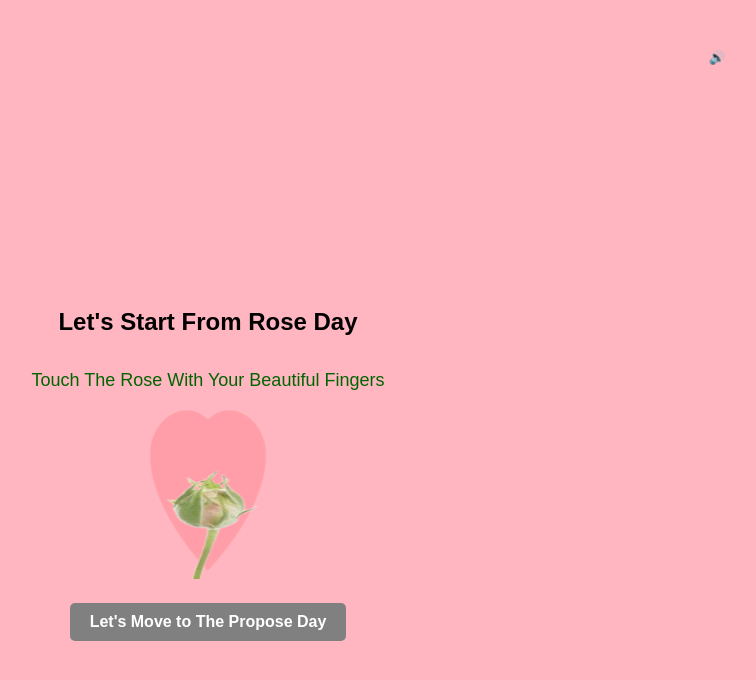
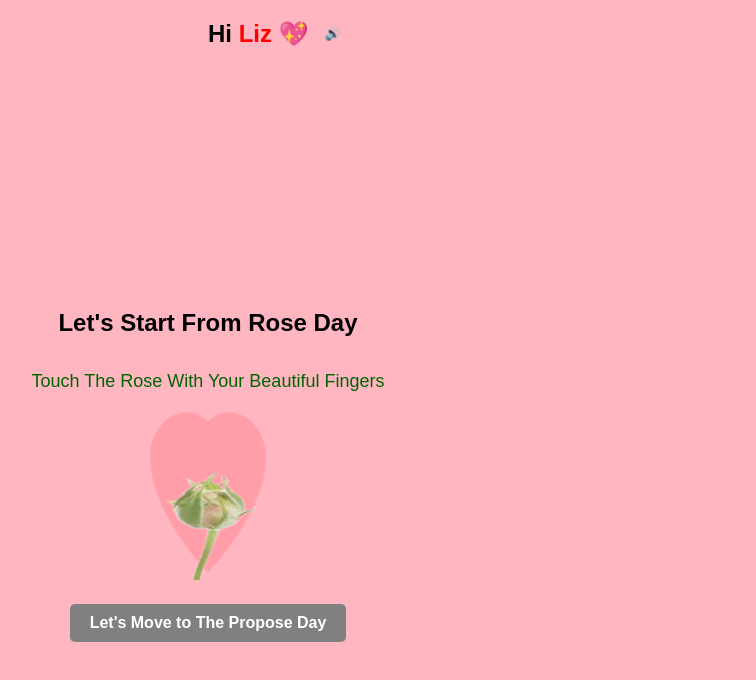
Before and after one commit to Aritra45/ValentineDay, a React (Create React App) app: page / in a window 1280 px wide. Shown: the top 680 px of the page, without its empty margins (432-1188 px from the left). Built offline with nearby package versions, Linux system fonts and the light colour scheme.

Commit message:
Update SoundButton.js

```diff
--- a/src/Components/SoundButton.js
+++ b/src/Components/SoundButton.js
@@ -26,9 +26,17 @@ export function SoundButton() {
   };
 
   return (
-<button className="sound-button" onClick={toggleSound} style={{ background: "transparent", border:"none", paddingLeft: "80%", paddingTop: "50px" }}>
-  {muted ? "🔇" : "🔊"}
-</button>
+<div className="header" style={{ display: "flex", alignItems: "center", marginLeft : "50%" }}>
+  <h2 className="header-text" style={{ marginRight: "10px" }}>Hi <span style={{color:"red"}}>Liz</span> 💖</h2>
+  <button
+    className="sound-button"
+    onClick={toggleSound}
+    style={{ background: "transparent", border: "none", cursor: "pointer" }}
+  >
+    {muted ? "🔇" : "🔊"}
+  </button>
+</div>
+
 
   );
 }
```
